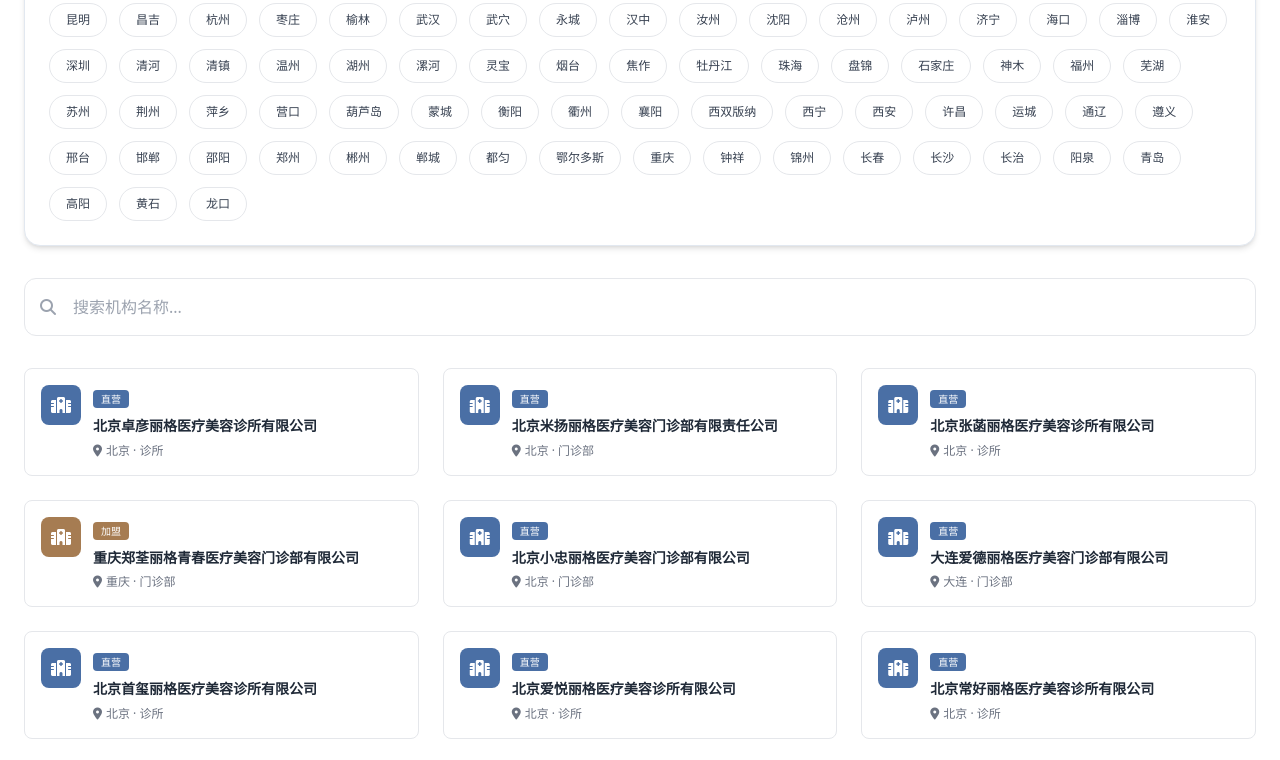
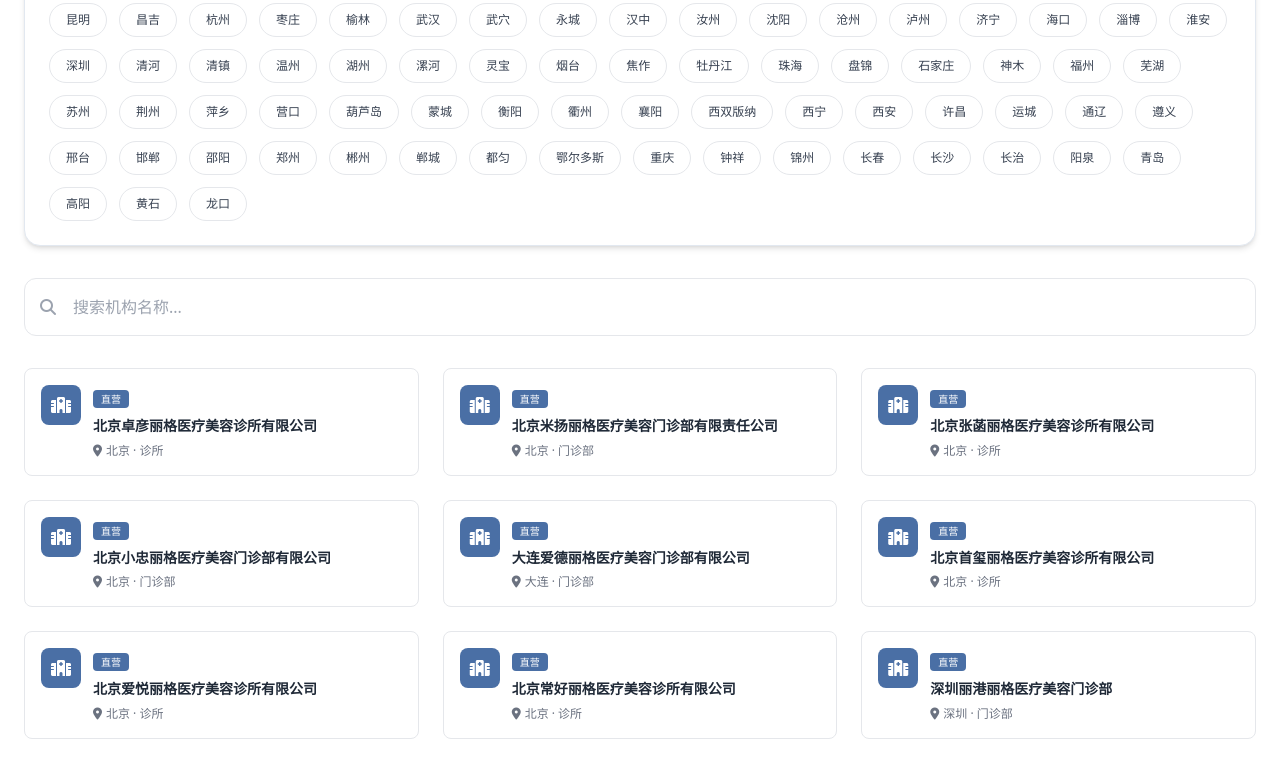
Before and after one commit to sooogooo/web-chain-bcc, a plain HTML site: page bcc-maps-2.html in a window 1280 px wide. Shown: the part 1827-2587 px from the top of the page. Drawn offline with Linux system fonts and the light colour scheme.

Commit message:
修复:郑荃丽格青春原误置于直营数组(Excel口径为加盟),移出后直营56/加盟209/含供应链总量290

```diff
--- a/bcc-maps-2.html
+++ b/bcc-maps-2.html
@@ -363,7 +363,6 @@
             { name: "北京卓彦丽格医疗美容诊所有限公司", city: "北京", type: "direct", category: "诊所" },
             { name: "北京米扬丽格医疗美容门诊部有限责任公司", city: "北京", type: "direct", category: "门诊部" },
             { name: "北京张菡丽格医疗美容诊所有限公司", city: "北京", type: "direct", category: "诊所" },
-            { name: "重庆郑荃丽格青春医疗美容门诊部有限公司", city: "重庆", type: "franchise", category: "门诊部" },
             { name: "北京小忠丽格医疗美容门诊部有限公司", city: "北京", type: "direct", category: "门诊部" },
             { name: "大连爱德丽格医疗美容门诊部有限公司", city: "大连", type: "direct", category: "门诊部" },
             { name: "北京首玺丽格医疗美容诊所有限公司", city: "北京", type: "direct", category: "诊所" },
```
Also changed, not shown: bcc-maps.html (+0 -1 lines).
